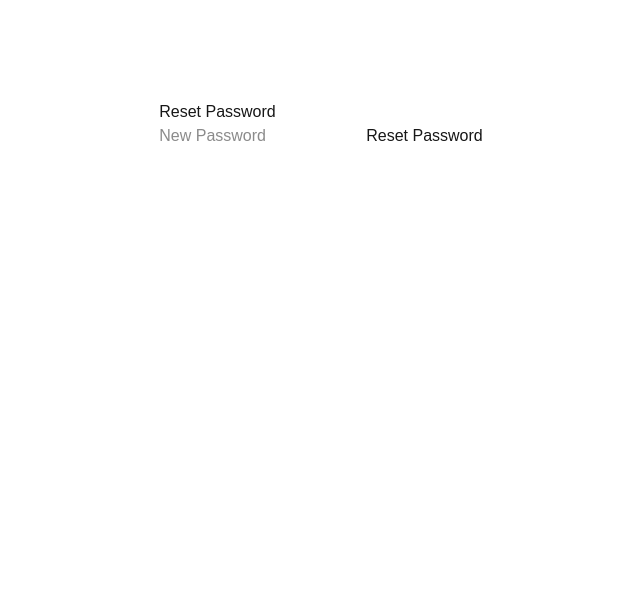
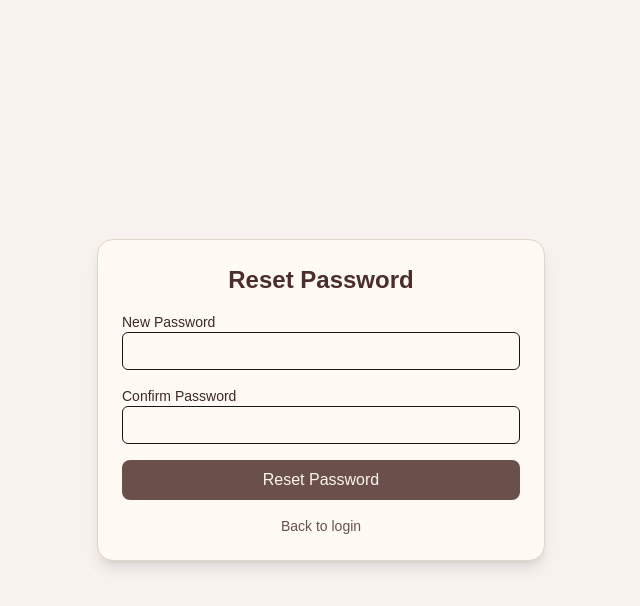
Before and after one commit to anshuyas/daisy_brew_web, a Next.js app: page /reset-password in a window 1280 px wide. Shown: the top 606 px of the page, without its empty margins (319-959 px from the left). Built offline with nearby package versions, Linux system fonts and the light colour scheme.

Commit message:
proper implementation of forget password and reset password

```diff
--- a/app/(auth)/forgot-password/page.tsx
+++ b/app/(auth)/forgot-password/page.tsx
@@ -1,9 +1,73 @@
-import ForgotPasswordForm from "../_components/ForgotPasswordForm";
+"use client";
+
+import { useState } from "react";
 
 export default function ForgotPasswordPage() {
+  const [email, setEmail] = useState("");
+  const [loading, setLoading] = useState(false);
+  const [message, setMessage] = useState("");
+  const [error, setError] = useState("");
+
+  const handleSubmit = async (e: React.FormEvent) => {
+    e.preventDefault();
+    setMessage("");
+    setError("");
+    setLoading(true);
+
+    try {
+      const res = await fetch(
+        `${process.env.NEXT_PUBLIC_API_URL}/auth/forgot-password`,
+        {
+          method: "POST",
+          headers: {
+            "Content-Type": "application/json",
+          },
+          body: JSON.stringify({ email }),
+        }
+      );
+
+      const data = await res.json();
+
+      if (!res.ok) {
+        throw new Error(data.error || "Something went wrong");
+      }
+
+      setMessage("Check your email for password reset instructions.");
+      setEmail("");
+    } catch (err: any) {
+      setError(err.message || "Failed to send reset email");
+    } finally {
+      setLoading(false);
+    }
+  };
+
   return (
-    <div style={{ display: "flex", justifyContent: "center", marginTop: "100px" }}>
-      <ForgotPasswordForm />
+    <div className="max-w-md mx-auto mt-20 p-6 bg-[#FAF5EE] rounded-2xl shadow">
+      <h1 className="text-2xl font-bold mb-4 text-[#4B2E2B]">
+        Forgot Password
+      </h1>
+
+      {message && <p className="text-green-600 mb-4">{message}</p>}
+      {error && <p className="text-red-600 mb-4">{error}</p>}
+
+      <form onSubmit={handleSubmit} className="space-y-4">
+        <input
+          type="email"
+          placeholder="Enter your email"
+          value={email}
+          required
+          onChange={(e) => setEmail(e.target.value)}
+          className="w-full px-3 py-2 border rounded-md text-sm"
+        />
+
+        <button
+          type="submit"
+          disabled={loading}
+          className="w-full bg-[#6B4F4B] text-white py-2 rounded-md disabled:opacity-50"
+        >
+          {loading ? "Sending..." : "Send reset link"}
+        </button>
+      </form>
     </div>
   );
 }
--- a/app/(auth)/reset-password/page.tsx
+++ b/app/(auth)/reset-password/page.tsx
@@ -1,9 +1,135 @@
-import ResetPasswordForm from "../_components/ResetPasswordForm";
+"use client";
+
+import { useState } from "react";
+import { useSearchParams, useRouter } from "next/navigation";
+import Link from "next/link";
 
 export default function ResetPasswordPage() {
+  const searchParams = useSearchParams();
+  const router = useRouter();
+
+  const token = searchParams.get("token");
+
+  const [password, setPassword] = useState("");
+  const [confirmPassword, setConfirmPassword] = useState("");
+  const [loading, setLoading] = useState(false);
+  const [error, setError] = useState("");
+  const [message, setMessage] = useState("");
+
+  const handleSubmit = async (e: React.FormEvent) => {
+    e.preventDefault();
+    setError("");
+    setMessage("");
+
+    if (!token) {
+      setError("Invalid or missing reset token");
+      return;
+    }
+
+    if (password.length < 6) {
+      setError("Password must be at least 6 characters");
+      return;
+    }
+
+    if (password !== confirmPassword) {
+      setError("Passwords do not match");
+      return;
+    }
+
+    try {
+      setLoading(true);
+
+      const res = await fetch(
+        `${process.env.NEXT_PUBLIC_API_URL}/auth/reset-password`,
+        {
+          method: "POST",
+          headers: {
+            "Content-Type": "application/json",
+          },
+          body: JSON.stringify({
+            token,
+            password,
+          }),
+        }
+      );
+
+      const data = await res.json();
+
+      if (!res.ok) {
+        throw new Error(data.error || "Reset failed");
+      }
+
+      setMessage("Password reset successful. Redirecting to login...");
+
+      setTimeout(() => {
+        router.push("/login");
+      }, 1500);
+    } catch (err: any) {
+      setError(err.message || "Something went wrong");
+    } finally {
+      setLoading(false);
+    }
+  };
+
   return (
-    <div style={{ display: "flex", justifyContent: "center", marginTop: "100px" }}>
-      <ResetPasswordForm />
+    <div className="min-h-screen flex items-center justify-center bg-[#f7f2ed] px-4">
+      <div className="w-full max-w-md bg-[#fffaf3] rounded-2xl shadow-lg border border-[#e0d5c8] p-6">
+        <h1 className="text-2xl font-bold text-[#4B2E2B] mb-4 text-center">
+          Reset Password
+        </h1>
+
+        {message && (
+          <p className="mb-4 text-green-600 text-center">{message}</p>
+        )}
+        {error && (
+          <p className="mb-4 text-red-600 text-center">{error}</p>
+        )}
+
+        <form onSubmit={handleSubmit} className="space-y-4">
+          <div>
+            <label className="block text-sm font-medium text-[#3c2825]">
+              New Password
+            </label>
+            <input
+              type="password"
+              value={password}
+              onChange={(e) => setPassword(e.target.value)}
+              required
+              className="w-full rounded-md border px-3 py-2 text-sm outline-none focus:border-[#6B4F4B]"
+            />
+          </div>
+
+          <div>
+            <label className="block text-sm font-medium text-[#3c2825]">
+              Confirm Password
+            </label>
+            <input
+              type="password"
+              value={confirmPassword}
+              onChange={(e) => setConfirmPassword(e.target.value)}
+              required
+              className="w-full rounded-md border px-3 py-2 text-sm outline-none focus:border-[#6B4F4B]"
+            />
+          </div>
+
+          <button
+            type="submit"
+            disabled={loading}
+            className="w-full px-4 py-2 bg-[#6B4F4B] text-[#FAF5EE] rounded-lg hover:opacity-90 disabled:opacity-50"
+          >
+            {loading ? "Resetting..." : "Reset Password"}
+          </button>
+        </form>
+
+        <p className="mt-4 text-sm text-center">
+          <Link
+            href="/login"
+            className="text-[#6B4F4B] font-medium hover:underline"
+          >
+            Back to login
+          </Link>
+        </p>
+      </div>
     </div>
   );
 }
```
